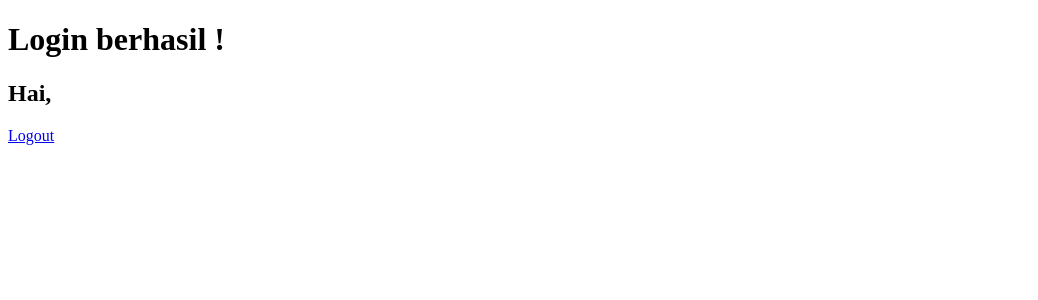
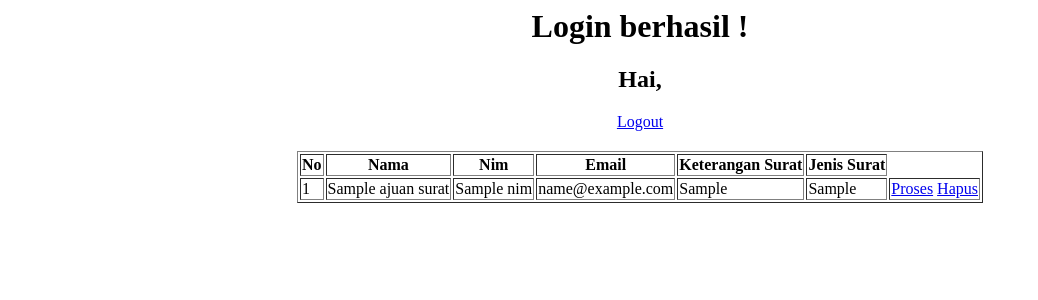
Before and after one commit to Arya-rgb/university_letterssubmissionWEB, a CodeIgniter app: the page made by application/views/admin_page.php in a window 1280 px wide. Shown: the top 300 px of the page, without its empty margins (0-1038 px from the left). Run offline with CodeIgniter, Linux system fonts and the light colour scheme; tables that the repository leaves empty or names only in its code hold one stand-in row (values such as "Sample post"); the template is opened without the code that fills it: most values are stand-ins (such as "Sample title", 1, 10 or a date in 2020).

Commit message:
initital commit, Add Database list on admin page with session.

```diff
--- a/application/views/admin_page.php
+++ b/application/views/admin_page.php
@@ -1,11 +1,43 @@
-<!DOCTYPE html>
+
 <html>
 <head>
-	<title>Membuat login dengan codeigniter | www.malasngoding.com</title>
+	<title>Admin Page</title>
 </head>
-<body>
+	<body>
+<center>
 	<h1>Login berhasil !</h1>
 	<h2>Hai, <?php echo $this->session->userdata("nama"); ?></h2>
 	<a href="<?php echo base_url('index.php/ajuan/logout'); ?>">Logout</a>
-</body>
+</center>
+
+<table style="margin:20px auto;" border="1">
+
+<tr>
+<th>No</th>
+<th>Nama</th>
+<th>Nim</th>
+<th>Email</th>
+<th>Keterangan Surat</th>
+<th>Jenis Surat</th>
+</tr>
+	<?php
+$no = 1;
+foreach($ajuan_surat as $a) {
+	?>
+	<tr>
+		<td><?php echo $no++ ?></td>
+		<td><?php echo $a->nama?></td>
+		<td><?php echo $a->nim?></td>
+		<td><?php echo $a->email?></td>
+		<td><?php echo $a->kat_surat?></td>
+		<td><?php echo $a->jenis_surat?></td>
+		<td>
+		<?php echo anchor('ajuan/edit/'.$a->id,'Proses'); ?>
+        <?php echo anchor('ajuan/hapus/'.$a->id,'Hapus'); ?>
+		</td>
+	</tr>
+<?php } ?>
+
+		</table>
+	</body>
 </html>
```
Also changed, not shown: application/controllers/ajuan.php (+7 -2 lines).
